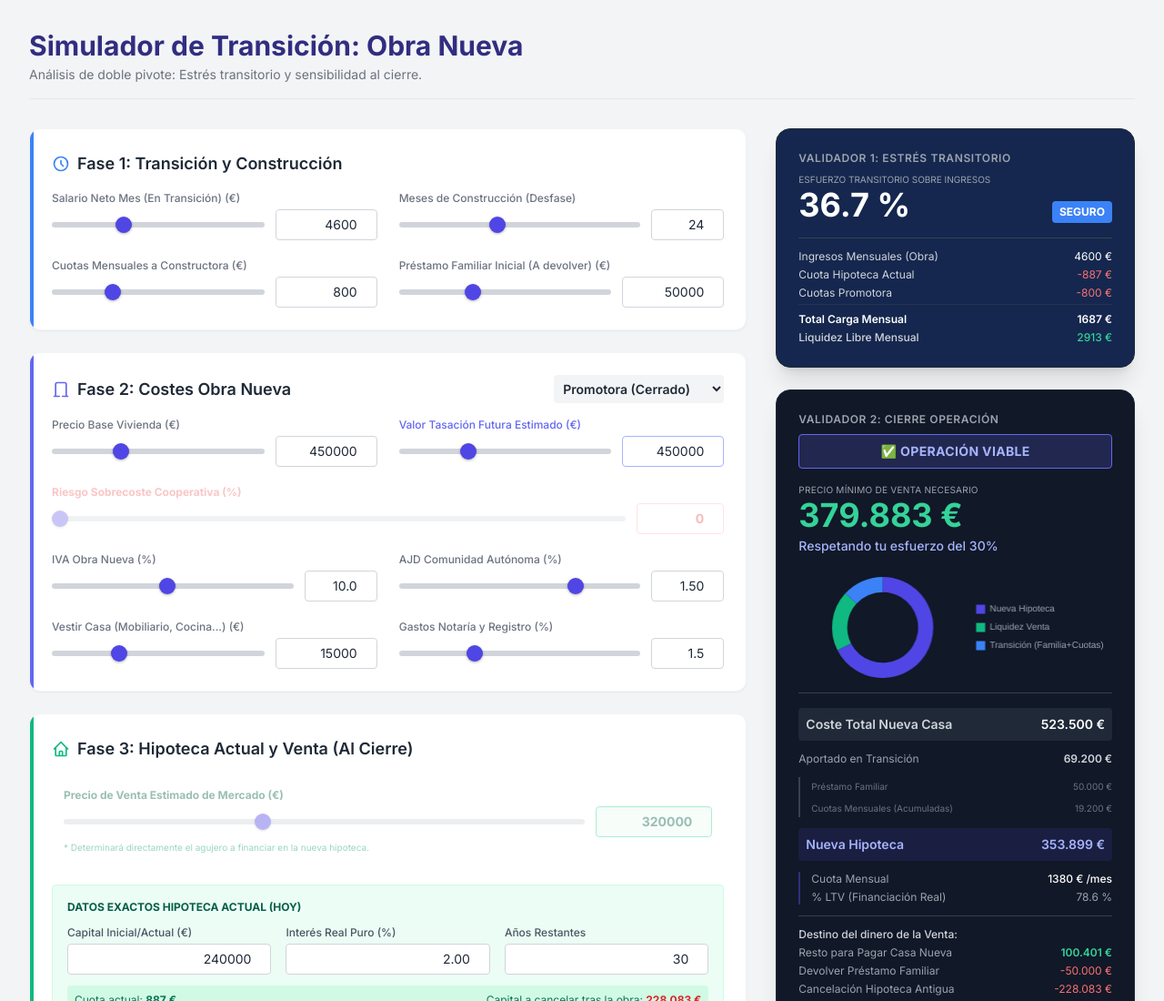
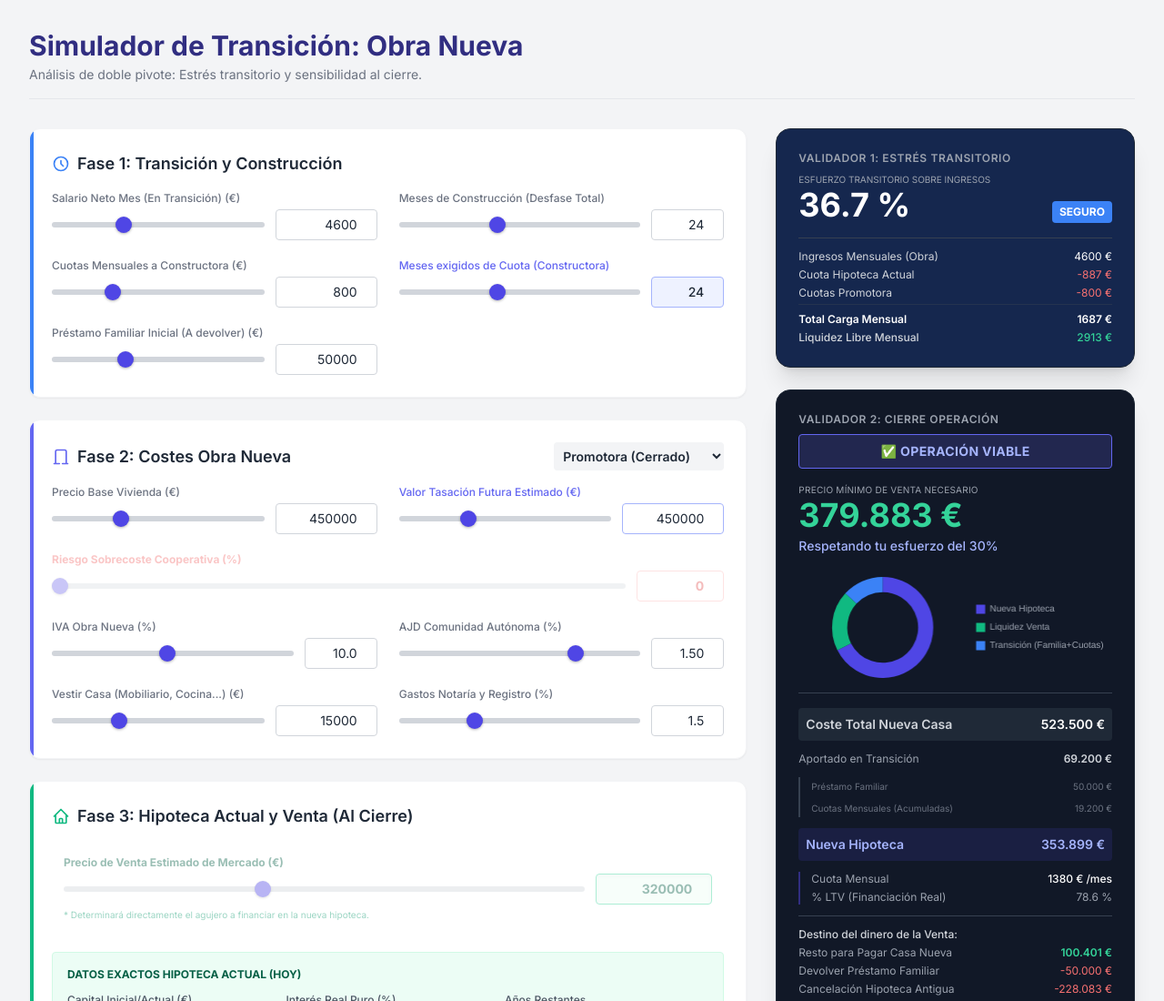
Before and after one commit to RC7NBA/Calculadora-CasaNueva, a plain HTML site: page index.html in a window 1280 px wide. Shown: the top 1100 px of the page at 91% size. Drawn offline with nearby package versions, Linux system fonts and the light colour scheme.

Commit message:
Update index.html

```diff
--- a/index.html
+++ b/index.html
@@ -48,7 +48,7 @@
                         </div>
                     </div>
                     <div>
-                        <label class="block text-xs font-medium text-gray-500 mb-1">Meses de Construcción (Desfase)</label>
+                        <label class="block text-xs font-medium text-gray-500 mb-1">Meses de Construcción (Desfase Total)</label>
                         <div class="flex items-center gap-3">
                             <input type="range" data-sync="buildMonths" min="0" max="60" step="1" value="24" class="w-full">
                             <input type="number" data-sync="buildMonths" value="24" class="w-20 text-sm border border-gray-300 rounded p-1.5 focus:ring-blue-500 text-right">
@@ -62,8 +62,15 @@
                         </div>
                     </div>
                     <div>
+                        <label class="block text-xs font-medium text-indigo-500 mb-1">Meses exigidos de Cuota (Constructora)</label>
+                        <div class="flex items-center gap-3">
+                            <input type="range" data-sync="builderMonths" min="0" max="60" step="1" value="24" class="w-full">
+                            <input type="number" data-sync="builderMonths" value="24" class="w-20 text-sm border border-indigo-300 bg-indigo-50 rounded p-1.5 focus:ring-blue-500 text-right font-medium">
+                        </div>
+                    </div>
+                    <div class="sm:col-span-2">
                         <label class="block text-xs font-medium text-gray-500 mb-1">Préstamo Familiar Inicial (A devolver) (€)</label>
-                        <div class="flex items-center gap-3">
+                        <div class="flex items-center gap-3 sm:w-1/2 pr-3">
                             <input type="range" data-sync="familyLoan" min="0" max="150000" step="1000" value="50000" class="w-full">
                             <input type="number" data-sync="familyLoan" value="50000" class="w-28 text-sm border border-gray-300 rounded p-1.5 focus:ring-blue-500 text-right">
                         </div>
@@ -148,7 +155,6 @@
                     Fase 3: Hipoteca Actual y Venta (Al Cierre)
                 </h2>
 
-                <!-- ESTE INPUT SOLO SE ACTIVA EN EL MODO 2 (Mercado Realista) -->
                 <div id="div_expectedSale" class="mb-5 opacity-40 pointer-events-none transition-all duration-300 p-3 rounded-lg border border-transparent">
                     <label class="block text-xs font-bold text-emerald-800 mb-1">Precio de Venta Estimado de Mercado (€)</label>
                     <div class="flex items-center gap-3">
@@ -243,7 +249,6 @@
             <div class="bg-white rounded-xl shadow-sm border border-gray-100 p-5 sm:p-6 relative overflow-hidden">
                 <div class="absolute top-0 left-0 w-1 h-full bg-gray-600"></div>
 
-                <!-- DUAL SOLVER UI -->
                 <div class="mb-6 p-4 bg-gray-50 rounded-lg border border-gray-200">
                     <h3 class="text-xs font-bold text-gray-800 uppercase mb-3 flex items-center gap-2">
                         <svg class="w-4 h-4 text-indigo-500" fill="none" stroke="currentColor" viewBox="0 0 24 24"><path stroke-linecap="round" stroke-linejoin="round" stroke-width="2" d="M8 7h12m0 0l-4-4m4 4l-4 4m0 6H4m0 0l4 4m-4-4l4-4"></path></svg>
@@ -462,17 +467,15 @@
             const divSale = document.getElementById('div_expectedSale');
             const divEffort = document.getElementById('div_effortLimit');
 
-            if (mode === 'mode_sale') { // MODO 1: PROTEGER CUOTA
+            if (mode === 'mode_sale') { // MODO 1
                 divSale.classList.add('opacity-40', 'pointer-events-none');
                 divSale.classList.remove('bg-emerald-100', 'border-emerald-300');
                 divSale.classList.add('border-transparent');
-
                 divEffort.classList.remove('opacity-40', 'pointer-events-none');
-            } else { // MODO 2: MERCADO REALISTA
+            } else { // MODO 2
                 divSale.classList.remove('opacity-40', 'pointer-events-none');
                 divSale.classList.add('bg-emerald-100', 'border-emerald-300');
                 divSale.classList.remove('border-transparent');
-
                 divEffort.classList.add('opacity-40', 'pointer-events-none');
             }
             calculate();
@@ -499,12 +502,15 @@
         // --- VALIDADOR 1: ESTRÉS DE CAJA ---
         const incomeTrans = getVal('incomeTrans');
         const buildMonths = getVal('buildMonths');
+        const builderMonths = getVal('builderMonths'); // Nuevo Parámetro
         const builderQuota = getVal('builderQuota');
 
+        // La hipoteca se sigue amortizando el tiempo que dure la construcción (buildMonths)
         const amortData = amortizeExact(getVal('oldMortgageP'), getVal('oldMortgageR'), getVal('oldMortgageY'), buildMonths);
         const oldQuota = amortData.quota;
         const futureCancel = amortData.pending;
 
+        // El pico de estrés mensual se asume mientras coinciden las dos cuotas
         const totalLoad = oldQuota + builderQuota;
         const freeCash = incomeTrans - totalLoad;
         const stressPct = incomeTrans > 0 ? (totalLoad / incomeTrans) * 100 : 100;
@@ -538,8 +544,12 @@
         // --- FASE 2: COSTES OBRA NUEVA ---
         const finalBase = getVal('newPrice') * (1 + overcostPct/100);
         const totalCost = finalBase + (finalBase * getVal('iva')/100) + (finalBase * getVal('ajd')/100) + (finalBase * getVal('notary')/100) + getVal('furniture');
+
         const familyLoan = getVal('familyLoan');
-        const alreadyPaid = familyLoan + (builderQuota * buildMonths);
+
+        // AQUÍ APLICAMOS EL NUEVO PARÁMETRO: builderQuota * builderMonths
+        const totalBuilderQuotas = builderQuota * builderMonths;
+        const alreadyPaid = familyLoan + totalBuilderQuotas;
         const pendingAtDelivery = totalCost - alreadyPaid;
 
         // Variables comunes fiscales
@@ -554,7 +564,6 @@
         const yearsFuture = getVal('years');
         const maxLTV = getVal('maxLTV');
 
-        // Variables de resultado del Motor de Resolución
         let salePrice = 0, finalMortgage = 0, finalQuota = 0, finalEffort = 0, finalLtv = 0, cashForNew = 0, finalTaxes = 0;
         let isViableV2 = true;
         let statusMsg = "", statusClass = "";
@@ -564,7 +573,6 @@
         const heroExtra = document.getElementById('v2_hero_extra');
 
         if (calcMode === 'mode_sale') {
-            // MODO 1: OBJETIVO DE ESFUERZO -> BUSCAR PRECIO DE VENTA
             const maxQuotaFuture = incomeFuture * (getVal('effort') / 100);
             const newRateM = (rateFuture / 100) / 12;
             const newMonths = yearsFuture * 12;
@@ -617,7 +625,6 @@
             }
 
         } else {
-            // MODO 2: FIJAR PRECIO VENTA -> CALCULAR HIPOTECA
             salePrice = getVal('expectedSale');
             let realGain = salePrice - origPrice;
             let realBase = realGain > 0 ? realGain * (getVal('landPct') / 100) : 0;
@@ -662,11 +669,10 @@
             }
         }
 
-        // RENDERIZADO DOM
         document.getElementById('res_totalCost').textContent = fmt.format(totalCost);
         document.getElementById('res_alreadyPaid').textContent = fmt.format(alreadyPaid);
         document.getElementById('res_v2_fam').textContent = fmt.format(familyLoan);
-        document.getElementById('res_v2_prom').textContent = fmt.format(builderQuota * buildMonths);
+        document.getElementById('res_v2_prom').textContent = fmt.format(totalBuilderQuotas); // AQUÍ REFLEJA EL NUEVO PARÁMETRO
 
         statusBox.className = `mb-4 text-center py-2 rounded font-bold text-sm tracking-wide border ${statusClass}`;
         statusBox.textContent = statusMsg;
@@ -685,7 +691,6 @@
             document.getElementById('res_v2_newQuota').textContent = finalMortgage > 0 ? fmt.format(finalQuota) + ' /mes' : '0 € /mes';
             document.getElementById('res_v2_ltvReal').textContent = Math.max(0, finalLtv).toFixed(1) + ' %';
 
-            // Destino del Dinero Venta (En Modo 2, cashForNew puede ser altísimo si vendemos muy caro, topamos a lo que hace falta)
             let actualCashApplied = Math.min(Math.max(0, cashForNew), pendingAtDelivery);
             document.getElementById('res_cashForNew').textContent = fmt.format(actualCashApplied);
             document.getElementById('res_famReturn').textContent = '-' + fmt.format(familyLoan);
```
